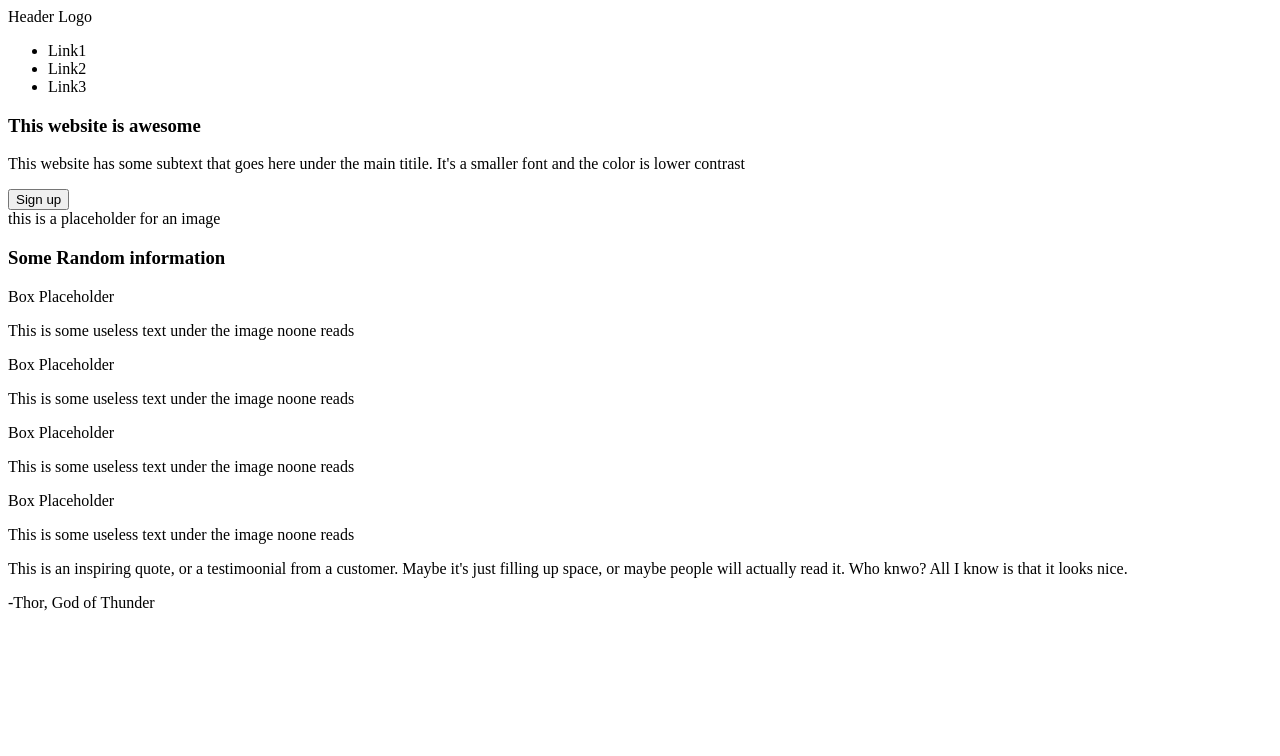
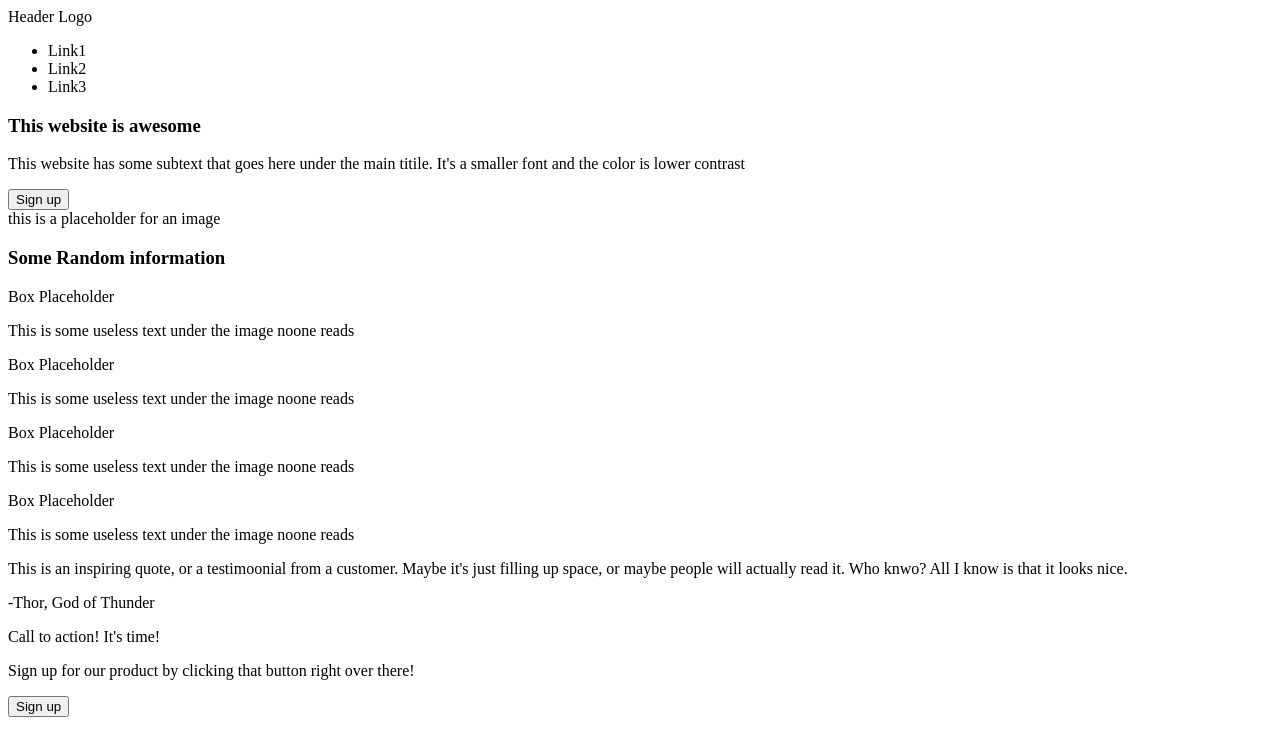
Before and after one commit to memoryIndex/flexProject, a plain HTML site: page index.html in a window 1280 px wide. Drawn offline with Linux system fonts and the light colour scheme.

Commit message:
add call-to-action html

```diff
--- a/index.html
+++ b/index.html
@@ -33,5 +33,10 @@
         <!--div-three-->
         <p>This is an inspiring quote, or a testimoonial from a customer. Maybe it's just filling up space, or maybe people will actually read it. Who knwo? All I know is that it looks nice.</p>
         <p>-Thor, God of Thunder</p>
+
+        <!--call-to-action-->
+        <p>Call to action! It's time!</p>
+        <p>Sign up for our product by clicking that button right over there!</p>
+        <button>Sign up</button>
     </body>
 </html>
```
